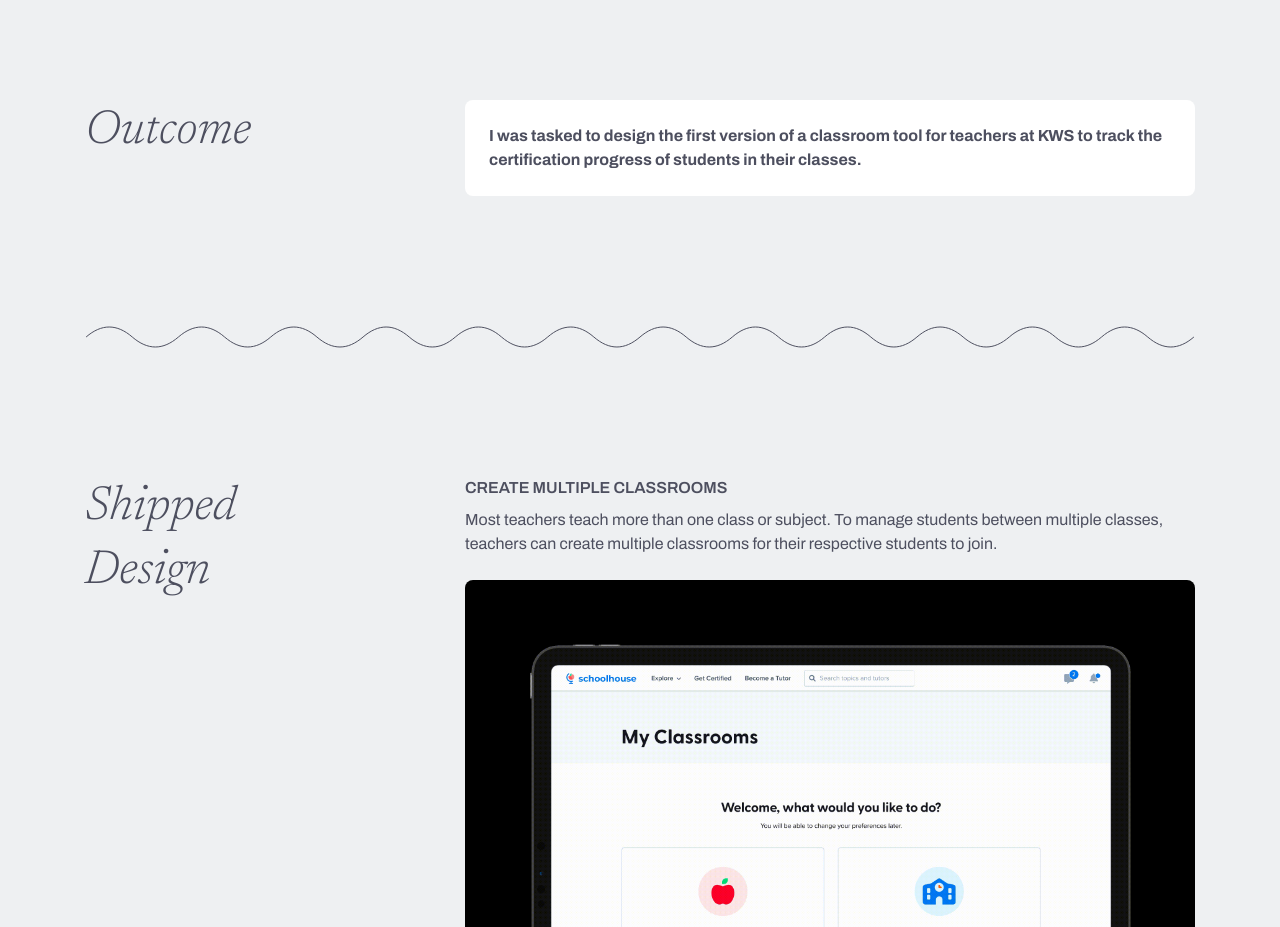
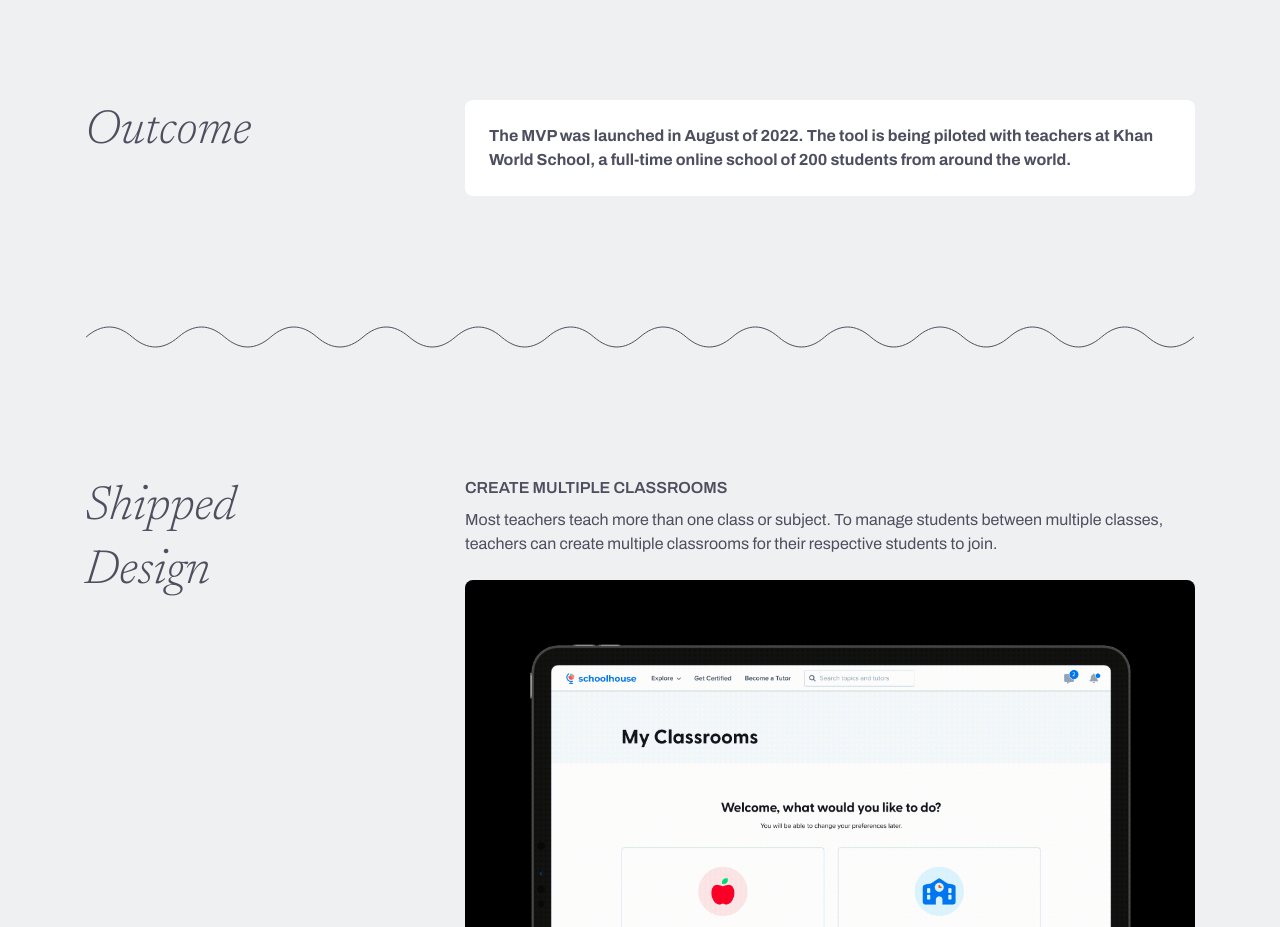
Before and after one commit to jenniferhe2000/jenniferhe2000.github.io, a plain HTML site: page shw-classrooms.html in a window 1280 px wide. Shown: the part 1720-2647 px from the top of the page. Drawn offline with Linux system fonts and the light colour scheme.

Commit message:
Update shw-classrooms.html

```diff
--- a/shw-classrooms.html
+++ b/shw-classrooms.html
@@ -168,7 +168,7 @@
                 </div>
                 <div class="col-12 offset-md-1 col-md-8">
                     <div class="card">
-                        <p><strong>I was tasked to design the first version of a classroom tool for teachers at KWS to track the certification progress of students in their classes.</strong></p>
+                        <p><strong>The MVP was launched in August of 2022. The tool is being piloted with teachers at Khan World School, a full-time online school of 200 students from around the world.</strong></p>
                     </div>
                 </div>
             </div>
```
